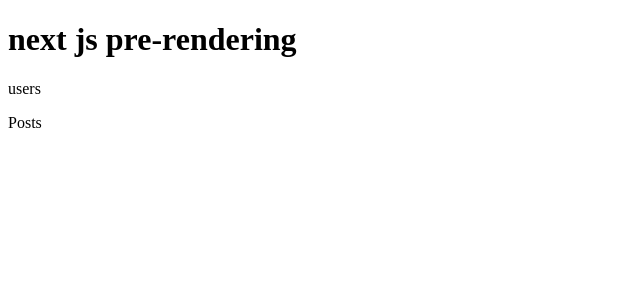
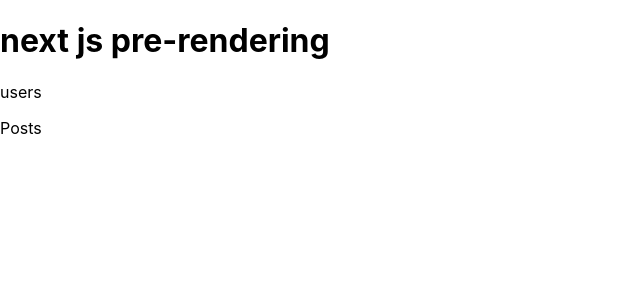
Before and after one commit to Panyue-genkiyo/nextjs-learning, a Next.js app in the folder next-pre-rendering/: page / in a window 1280 px wide. Shown: the top 300 px of the page, without its empty margins (0-640 px from the left). Built offline with nearby package versions, Linux system fonts and the light colour scheme.

Commit message:
全局app

```diff
--- /dev/null
+++ b/next-pre-rendering/pages/_app.js
@@ -0,0 +1,23 @@
+import React, { useState } from "react";
+import '../styles/globals.css';
+import { Hydrate, QueryClient, QueryClientProvider } from "react-query";
+import { ReactQueryDevtools } from "react-query/devtools";
+
+function MyApp({ Component, pageProps }) {
+  const [queryClient] = useState(() => new QueryClient());
+  queryClient.setDefaultOptions({
+      queries:{
+         retry:false,
+      }
+  })
+  return (
+      <QueryClientProvider client={queryClient}>
+        <Hydrate state={pageProps.dehydratedState}>
+          <Component {...pageProps} />
+        </Hydrate>
+        <ReactQueryDevtools initialIsOpen={true}/>
+      </QueryClientProvider>
+  )
+}
+
+export default MyApp
```
